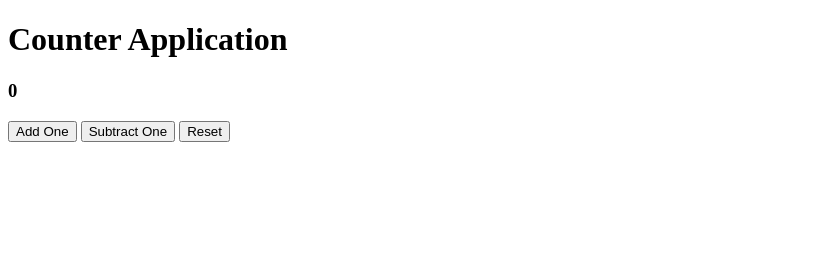
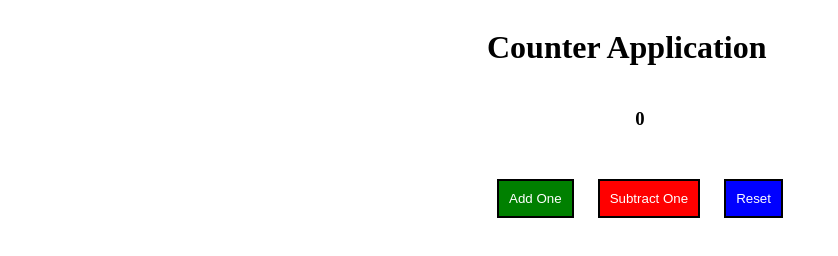
Before and after one commit to viveksaha18/javascript, a plain HTML site: page Machine Coding Question/Q4-Counter App/index.html in a window 1280 px wide. Shown: the whole page, without its empty margins (0-838 px from the left). Drawn offline with Linux system fonts and the light colour scheme.

Commit message:
Done with Counter Application

```diff
--- a/Machine Coding Question/Q4-Counter App/app.js
+++ b/Machine Coding Question/Q4-Counter App/app.js
@@ -3,7 +3,25 @@ const add = document.getElementById('add');
 const subtract = document.getElementById('subtract');
 const reset = document.getElementById('reset');
 const initailValue = document.getElementById('initial');
-console.log(initailValue.value);
+console.log(initailValue.textContent);
+const num = initailValue.textContent;
+console.log(typeof(num))
+let value = parseInt(num);
 add.addEventListener('click', ()=>{
+    value +=1;
+    initailValue.textContent = value;
+})
+subtract.addEventListener('click', ()=>{
+    if(value>0) {
+        value-=1;
+        initailValue.textContent = value;
+    }
+    else {
+        alert('Value cannot be minus');
+    }
+})
 
+reset.addEventListener('click', () => {
+    value = 0;
+    initailValue.textContent = value;
 })
--- a/Machine Coding Question/Q4-Counter App/index.html
+++ b/Machine Coding Question/Q4-Counter App/index.html
@@ -4,13 +4,16 @@
     <meta charset="UTF-8">
     <meta name="viewport" content="width=device-width, initial-scale=1.0">
     <title>Document</title>
+    <link rel="stylesheet" href="style.css">
 </head>
 <body>
-    <h1>Counter Application</h1>
-    <h3 id="initial">0</h3>
-    <button id="add">Add One</button>
-    <button id="subtract">Subtract One</button>
-    <button id="reset">Reset</button>
+    <div>
+        <h1>Counter Application</h1>
+        <h3 id="initial">0</h3>
+        <button id="add">Add One</button>
+        <button id="subtract">Subtract One</button>
+        <button id="reset">Reset</button>
+    </div>
     <script src="app.js"></script>
 </body>
 </html>
--- /dev/null
+++ b/Machine Coding Question/Q4-Counter App/style.css
@@ -0,0 +1,36 @@
+body{
+    display: flex;
+    justify-content: center;
+    align-items: center;
+}
+#initial {
+    display: flex;
+    flex-direction: column;
+    justify-content: center;
+    align-items: center;
+    padding: 20px;
+}
+#add {
+    background-color: green;
+    color: white;
+    cursor: pointer;
+    padding: 10px;
+    margin: 10px;
+    border : solid black 2px;
+}
+#subtract {
+    background-color: red;
+    color: white;
+    cursor: pointer;
+    padding: 10px;
+    margin: 10px;
+    border : solid black 2px;
+}
+#reset {
+    background-color: blue;
+    color: white;
+    cursor: pointer;
+    padding: 10px;
+    margin: 10px;
+    border : solid black 2px;
+}
```
